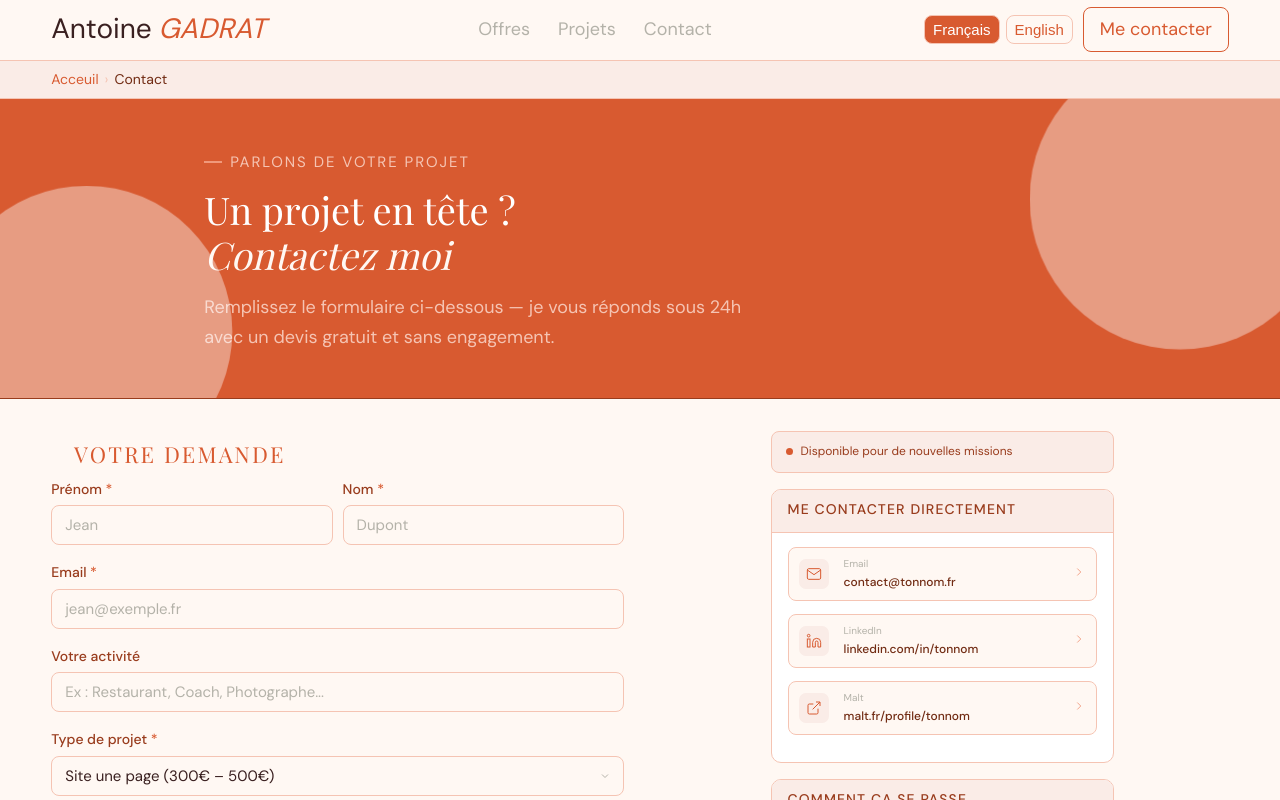
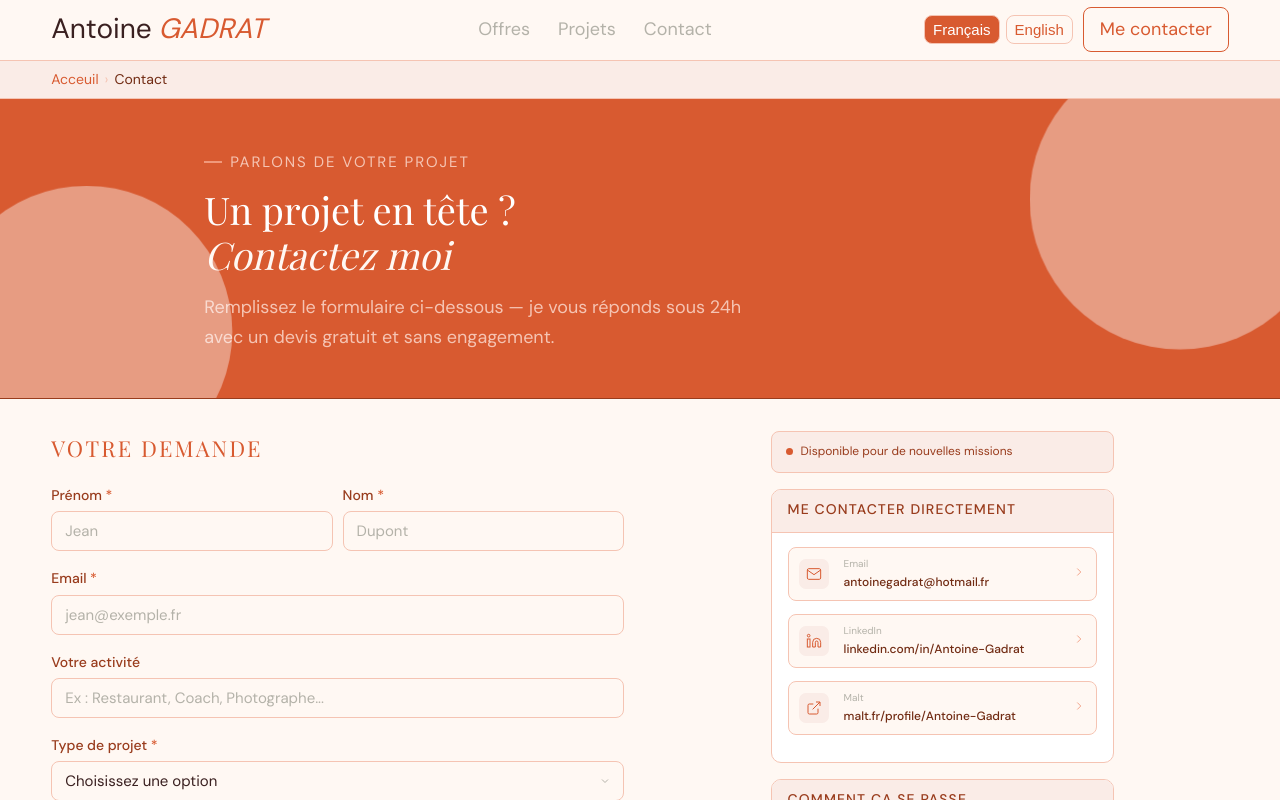
Before and after one commit to AntoineA4/My-Freelancer-Website, a React (Vite) app: page /contact in a window 1280 px wide. Shown: the top 800 px of the page. Built offline with nearby package versions, Linux system fonts and the light colour scheme; a web font is replaced by a local one.

Commit message:
fix: pick choose contact form

```diff
--- a/src/components/Contact-Page/Direct-contact.jsx
+++ b/src/components/Contact-Page/Direct-contact.jsx
@@ -17,19 +17,19 @@ function DirectContact () {
                     </div>
                     <div>
                         <div className="contact-link-label">Email</div>
-                        <div className="contact-link-val">contact@tonnom.fr</div>
+                        <div className="contact-link-val">antoinegadrat@hotmail.fr</div>
                     </div>
                     <div className="contact-link-arrow">
                         <svg viewBox="0 0 24 24" strokeWidth="1.5"><polyline points="9 18 15 12 9 6"/></svg>
                     </div>
                 </a>
-                <a href="https://linkedin.com/in/tonnom" target="_blank" rel="noopener" className="contact-link">
+                <a href="https://www.linkedin.com/in/antoine-gadrat-9b749a32a/" target="_blank" rel="noopener" className="contact-link">
                     <div className="contact-link-icon">
                         <svg viewBox="0 0 24 24" strokeWidth="1.5"><path d="M16 8a6 6 0 0 1 6 6v7h-4v-7a2 2 0 0 0-2-2 2 2 0 0 0-2 2v7h-4v-7a6 6 0 0 1 6-6z"/><rect x="2" y="9" width="4" height="12"/><circle cx="4" cy="4" r="2"/></svg>
                     </div>
                     <div>
                         <div className="contact-link-label">LinkedIn</div>
-                        <div className="contact-link-val">linkedin.com/in/tonnom</div>
+                        <div className="contact-link-val">linkedin.com/in/Antoine-Gadrat</div>
                     </div>
                     <div className="contact-link-arrow">
                         <svg viewBox="0 0 24 24" strokeWidth="1.5"><polyline points="9 18 15 12 9 6"/></svg>
@@ -41,7 +41,7 @@ function DirectContact () {
                     </div>
                     <div>
                         <div className="contact-link-label">Malt</div>
-                        <div className="contact-link-val">malt.fr/profile/tonnom</div>
+                        <div className="contact-link-val">malt.fr/profile/Antoine-Gadrat</div>
                     </div>
                     <div className="contact-link-arrow">
                         <svg viewBox="0 0 24 24" strokeWidth="1.5"><polyline points="9 18 15 12 9 6"/></svg>
--- a/src/components/Contact-Page/Form.jsx
+++ b/src/components/Contact-Page/Form.jsx
@@ -1,5 +1,6 @@
 import { useState } from 'react'
 import { useTranslation } from 'react-i18next'
+import { useSearchParams } from 'react-router-dom'
 import emailjs from '@emailjs/browser'
 import '../../styles/components/Contact_page/contactForm.scss'
 
@@ -8,18 +9,33 @@ const sanitize = (str) =>
 
 const emailRegex = /^[a-zA-Z0-9._%+-]+@[a-zA-Z0-9.-]+\.[a-zA-Z]{2,}$/
 
-const initialForm = {
-    prenom: '', nom: '', email: '', activite: '',
-    rojet: '', budget: '', description: '', references: '',
+const formuleMapping = {
+    'site-une-page': 'site-une-page',
+    'site-vitrine': 'site-vitrine',
+    'essentiel': 'pack-essentiel',
+    'serenite': 'pack-serenite',
+    'premium': 'pack-premium',
+    'hebergement': 'pack-serenite',
 }
 
 function ContactForm() {
     const { t } = useTranslation()
-    const [formData, setFormData] = useState(initialForm)
+
+    const [searchParams] = useSearchParams()
+    const formuleFromUrl = searchParams.get('formule')
+    const initialProjet = formuleMapping[formuleFromUrl] || ''
+
+    const [formData, setFormData] = useState({
+        prenom: '', nom: '', email: '', activite: '',
+        projet: initialProjet, // ← pré-rempli depuis l'URL
+        budget: '', description: '', references: '',
+    })
     const [errors,   setErrors]   = useState({})
     const [status,   setStatus]   = useState('idle')
     const [honeypot, setHoneypot] = useState('')
     const [lastSent, setLastSent] = useState(null)
+
+
 
     // Récupère les options depuis le JSON
     const projetOptions = t('contact.form.projet.options', { returnObjects: true })
@@ -84,7 +100,10 @@ function ContactForm() {
             )
             setStatus('success')
             setLastSent(Date.now())
-            setFormData(initialForm)
+            setFormData({
+            prenom: '', nom: '', email: '', activite: '',
+            projet: '', budget: '', description: '', references: '',
+        })
         } catch (err) {
             console.error(err)
             setStatus('error')
@@ -96,6 +115,12 @@ function ContactForm() {
             <div className="form-title">
                 <h2>{t('contact.form.title')}</h2>
             </div>
+
+            {initialProjet && (
+                <div className="form-prefill-banner">
+                    {t('contact.form.pickMessage')}
+                </div>
+            )}
 
             <form onSubmit={handleSubmit} noValidate>
 
--- a/src/components/Header.jsx
+++ b/src/components/Header.jsx
@@ -46,7 +46,7 @@ function Header() {
                                 <a href="#offres">{t('header.nav.home')}</a>
                             </li>
                             <li className="nav-header-text">
-                                <a href="#projets">{t('header.nav.projects')}</a>
+                                <Link to='/projects-page'>{t('header.nav.projects')}</Link>
                             </li>
                             <li className="nav-header-text">
                                 <a href="#compétences">{t('header.nav.skills')}</a>
--- a/src/components/Home-Page/Contact-Home-Page.jsx
+++ b/src/components/Home-Page/Contact-Home-Page.jsx
@@ -14,9 +14,9 @@ function ContactHomePage () {
             <div className="Contact-Home-btn-flex">
                 <a href="mailto:contact@tonnom.fr" className="Contact-Home-btn">
                     <FaEnvelope size={20} className='fa'/>
-                    contact@tonnom.fr
+                    antoinegadrat@hotmail.fr
                 </a>
-                <a href="https://linkedin.com/in/tonnom" target="_blank" rel="noopener" className="Contact-Home-btn">
+                <a href="https://www.linkedin.com/in/antoine-gadrat-9b749a32a/" target="_blank" rel="noopener" className="Contact-Home-btn">
                    <FaLinkedin size={20} className='fa'/>
                     LinkedIn
                 </a>
--- a/src/styles/_base.scss
+++ b/src/styles/_base.scss
@@ -37,6 +37,6 @@ section {
 
 @include mobile {
   h2 {
-    font-size: $font-size-base;
+    font-size: $font-size-lg;
   }
 }
--- a/src/styles/_variables.scss
+++ b/src/styles/_variables.scss
@@ -76,6 +76,7 @@ $font-medium:  500;
     @include mobile {
         h2 {
             margin: 0% 4% 2% 4%;
+            padding-top:3% ;
         }
     }
 }
--- a/src/styles/components/Contact_page/contactForm.scss
+++ b/src/styles/components/Contact_page/contactForm.scss
@@ -1,6 +1,6 @@
 
 .form-title {
-  @include section-title;
+  margin-bottom: 3%;
 }
 
 .form-group { margin-bottom: 1rem; }
@@ -118,6 +118,16 @@ select.form-input {
   height: 0.5px;
   background: $color-border;
 }
+.form-prefill-banner {
+  background: $color-bg-creme-alt;
+  border: 0.5px solid $color-border;
+  border-left: 3px solid $color-corail;
+  border-radius: 6px;
+  padding: .625rem 1rem;
+  font-size: $font-size-sm;
+  color: $color-text-secondary;
+  margin-bottom: 1.25rem;
+}
 
 @include mobile {
   .form-section {
--- a/src/styles/components/Home_page/Offres-section.scss
+++ b/src/styles/components/Home_page/Offres-section.scss
@@ -129,7 +129,7 @@ h3 {
 
 @include mobile {
     .offres-section {
-        margin: 1% 0% 2% 0%;
+        margin-top: 1%;
 
         .offre-home-card-container {
             margin: 0 4% 0 4%;
--- a/src/styles/components/Home_page/Projects.scss
+++ b/src/styles/components/Home_page/Projects.scss
@@ -200,8 +200,11 @@
 
 @include mobile {
     .projects-section{
-        .section-link {
-            font-size: $font-size-sm;
+        .section-header {
+            margin: 2% 4% 2% 4%;
+            .section-link {
+                font-size: $font-size-sm;
+            }
         }
         .projects-flex {
             margin: 0 4% 3% 4%;
--- a/src/trad/en.json
+++ b/src/trad/en.json
@@ -581,6 +581,7 @@
     },
     "form": {
         "title": "Your request",
+        "pickMessage": "✓ Pre-selected plan — you can change it below",
         "prenom": {
             "label": "First name",
             "placeholder": "John"
--- a/src/trad/fr.json
+++ b/src/trad/fr.json
@@ -586,6 +586,7 @@
     },
     "form": {
         "title": "Votre demande",
+        "pickMessage": "✓ Formule pré-sélectionnée — vous pouvez la modifier ci-dessous",
         "prenom": {
             "label": "Prénom",
             "placeholder": "Jean"
```
